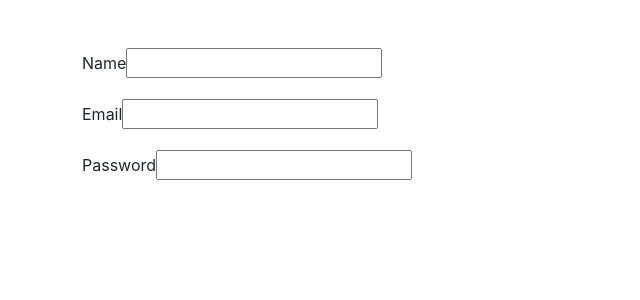
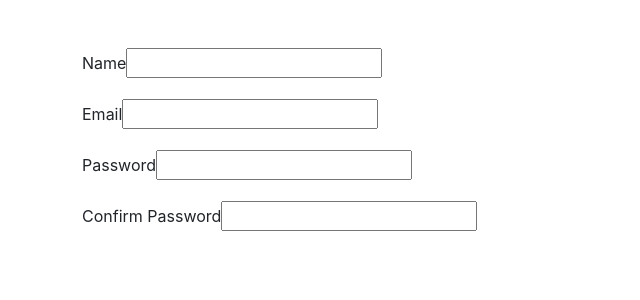
Before and after one commit to SiegfriedBz/react-todo-rtl-ci-2, a React (Create React App) app in the folder client/: page / in a window 1280 px wide. Shown: the top 300 px of the page, without its empty margins (0-640 px from the left). Built offline with nearby package versions, Linux system fonts and the light colour scheme.

Commit message:
update App.test + update App.jsx

```diff
--- a/client/src/App.jsx
+++ b/client/src/App.jsx
@@ -7,6 +7,7 @@ function App() {
     name: '',
     email: '',
     password: '',
+    confirmedPassword: ''
   });
 
   const handleChange = (e) => {
@@ -53,6 +54,16 @@ function App() {
                 onChange={handleChange}
             />
           </div>
+          <div className="mb-3">
+            <label htmlFor="password-confirmation" className="form-label">Confirm Password</label>
+            <input
+                type="password"
+                name="password-confirmation"
+                id="password-confirmation"
+                defaultValue={userInput.confirmedPassword}
+                onChange={handleChange}
+            />
+          </div>
         </form>
       </div>
   );
```
Also changed, not shown: 1 other file (tests, documents, lock files or other folders).
